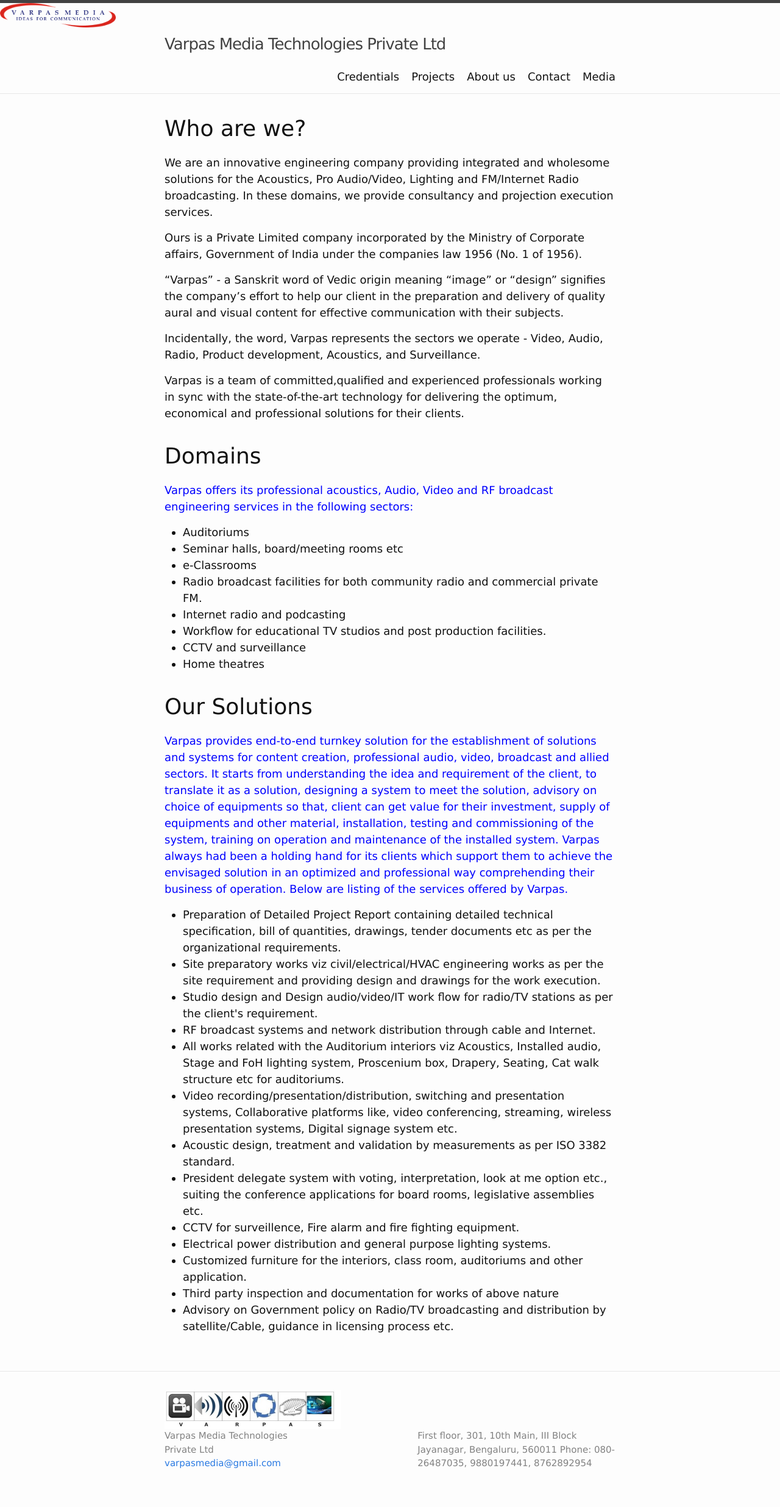
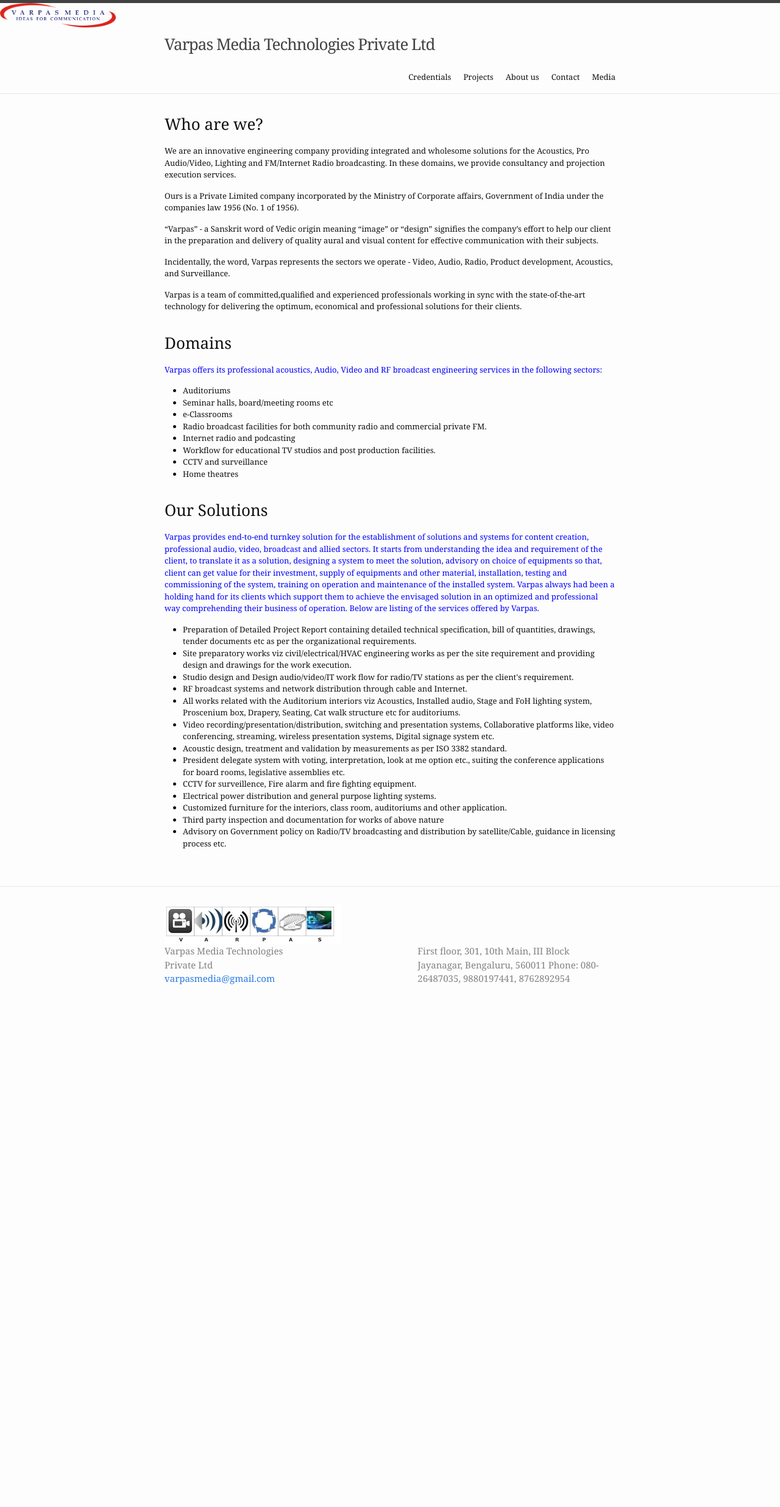
Before and after one commit to VarpasMedia/VarpasMedia.github.io, a Jekyll site: the page built from index.md, in a window 1280 px wide. Shown: the whole page at 61% size. Built offline with Jekyll 4.4.1, drawn with Linux system fonts in a browser that asks for light colours; after the commit the page ends 1676 px from its top, so only the background shows below that.

Commit message:
Update header.html

```diff
--- a/_includes/header.html
+++ b/_includes/header.html
@@ -2,7 +2,7 @@
 
 <img src="images/Logo of Varpas.png" width="190" height="40" alt="">
 
-<font size="4" face="verdana">
+<font size="2" face="georgia">
 
   <div class="wrapper">
     {%- assign default_paths = site.pages | map: "path" -%}
```
